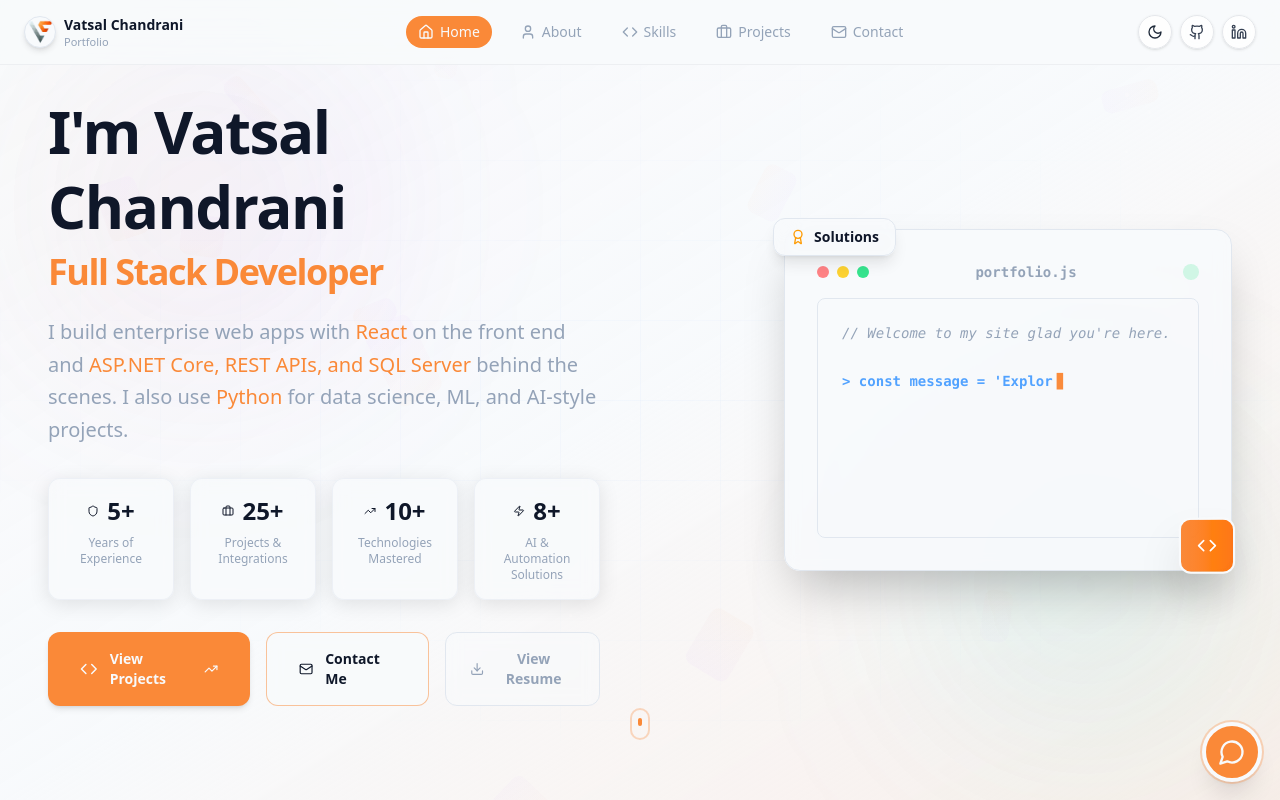
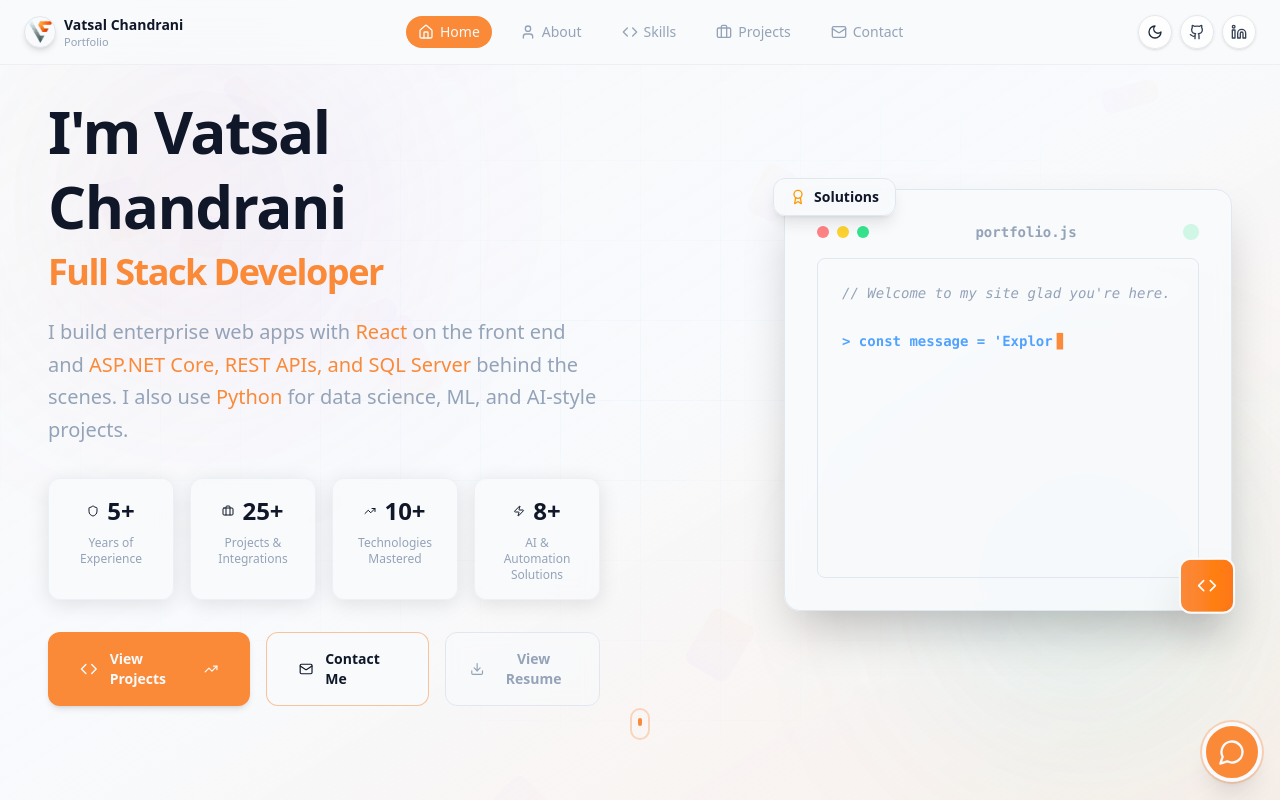
Before and after one commit to vatsal-99/portfolio, a React (Vite) app: page / in a window 1280 px wide. Both pictures are taken after a click on the button 1154 px from the left and 32 px from the top of the page. Shown: the top 800 px of the page. Built offline with nearby package versions, Linux system fonts and the light colour scheme.

Commit message:
fix scroll issue

```diff
--- a/src/components/HeroSection.jsx
+++ b/src/components/HeroSection.jsx
@@ -241,14 +241,14 @@ const achievements = [
                   <div className="w-4 h-4 bg-green-400/20 rounded-full animate-pulse"></div>
                 </div>
 
-                <div className="font-mono text-sm bg-muted/40 rounded-lg border border-border min-h-[240px] flex">
+                <div className="font-mono text-sm bg-muted/40 rounded-lg border border-border h-[320px] flex">
                   <div className="p-6 w-full">
                     <div className="grid grid-cols-1 gap-1 h-full content-start">
                       {codeSnippets.map((line, index) => (
                         <div
                           key={index}
                           className={`
-                           flex items-start
+                           flex items-center whitespace-nowrap overflow-hidden
                             ${index < currentCodeLine ? "opacity-100" : "opacity-0"}
                             ${index === currentCodeLine ? "opacity-100" : ""}
                             transition-opacity duration-150 ease-in-out
```
